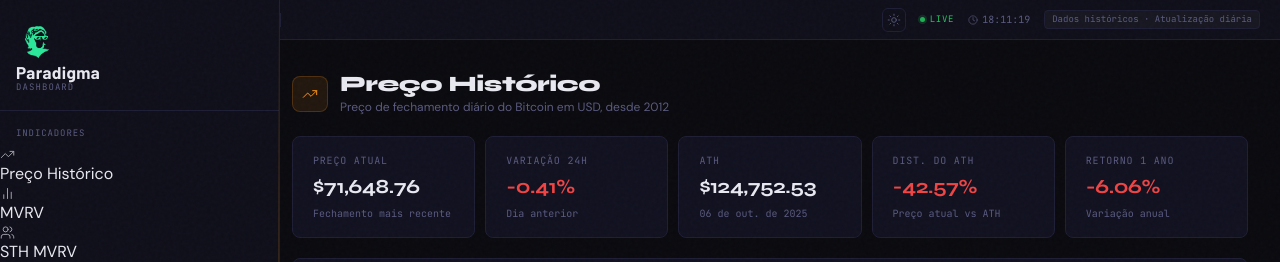
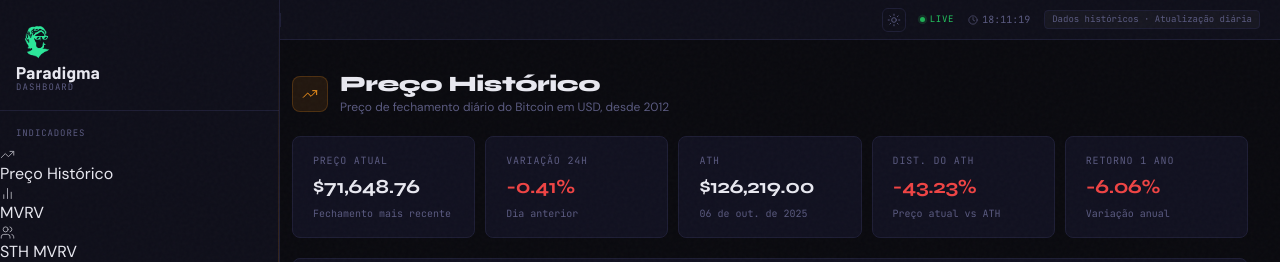
Before and after one commit to Chicoeth/btc-dashboard, a Next.js app in the folder btc-dashboard/frontend/: page /mercado/preco in a window 1280 px wide. Shown: the top 262 px of the page. Built offline with nearby package versions, Linux system fonts and the light colour scheme.

Commit message:
chore: update preco.jsx

```diff
--- a/btc-dashboard/frontend/src/pages/mercado/preco.jsx
+++ b/btc-dashboard/frontend/src/pages/mercado/preco.jsx
@@ -74,17 +74,14 @@ export default function PrecoPage() {
   const stats = (() => {
     if (!data || data.length === 0) return {};
 
-    const latest  = data[data.length - 1][1];
-    const prev24h = data[data.length - 2]?.[1];
-    const change24h = prev24h ? ((latest - prev24h) / prev24h) * 100 : null;
+    const prices = data.map(([, p]) => p);
+    const latest = prices[prices.length - 1];
+    const prev24h = prices[prices.length - 2];
+    const change24h = ((latest - prev24h) / prev24h) * 100;
 
-    // ATH usa o high diário (índice 2), com fallback para close
-    let ath = 0, athIdx = 0;
-    for (let i = 0; i < data.length; i++) {
-      const h = data[i][2] ?? data[i][1];
-      if (h > ath) { ath = h; athIdx = i; }
-    }
-    const athDate = new Date(data[athIdx][0]).toLocaleDateString('pt-BR', { day: '2-digit', month: 'short', year: 'numeric' });
+    // ATH fixo — valor intraday confirmado, não depende do JSON de fechamento
+    const ath = 126219;
+    const athDate = new Date('2025-10-06T00:00:00Z').toLocaleDateString('pt-BR', { day: '2-digit', month: 'short', year: 'numeric', timeZone: 'UTC' });
     const fromAth = ((latest - ath) / ath) * 100;
 
     // 1 year ago
@@ -92,7 +89,8 @@ export default function PrecoPage() {
     const yearAgoEntry = data.reduce((prev, curr) => Math.abs(curr[0] - oneYearAgo) < Math.abs(prev[0] - oneYearAgo) ? curr : prev);
     const change1y = ((latest - yearAgoEntry[1]) / yearAgoEntry[1]) * 100;
 
-    const atl = Math.min(...data.map(([,c]) => c));
+    // All time low (from our dataset)
+    const atl = Math.min(...prices);
 
     return { latest, change24h, ath, athDate, fromAth, change1y, atl };
   })();
```
